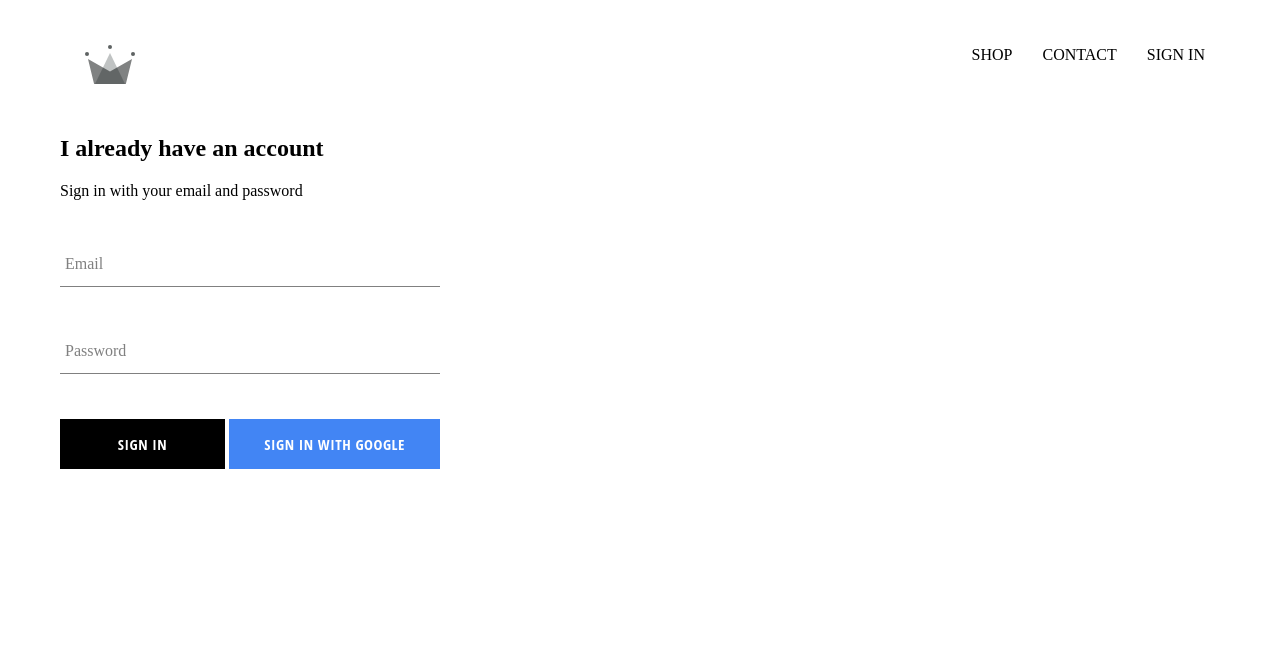
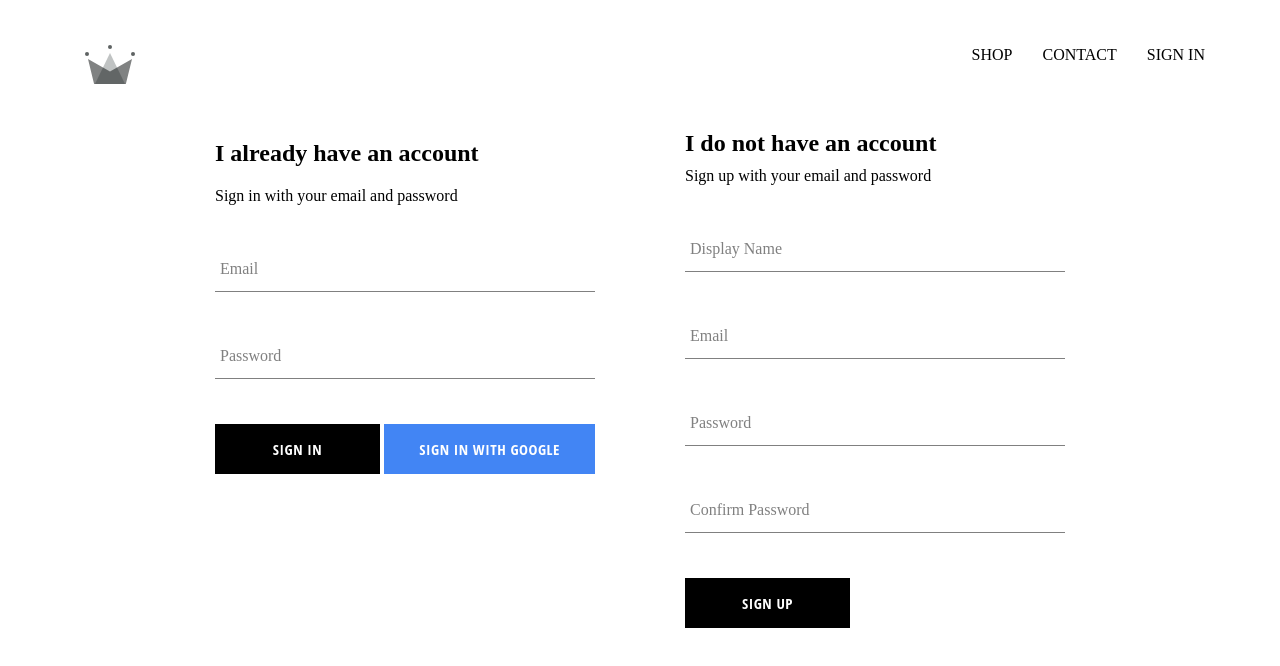
Before and after one commit to ashkankardan/new-horizons-gallery, a React (Create React App) app: page /signin in a window 1280 px wide. Shown: the top 666 px of the page. Built offline with nearby package versions, Linux system fonts and the light colour scheme; no server answers; a web font is replaced by a local one.

Commit message:
signup with email and password

```diff
--- a/src/App.js
+++ b/src/App.js
@@ -6,7 +6,7 @@
 import ShopPage from './pages/shop/Shop'
 import Header from './components/header/Header'
 import SignInAndSignUp from './pages/sign-in-and-sign-up/sign-in-and-sign-up'
-import { auth } from './firebase/firebase.utils'
+import { createUserProfileDocument, auth } from "./firebase/firebase.utils";
 
 
 
@@ -22,9 +22,23 @@
   unsubscribeFromAuth = null;
 
   componentDidMount() {
-    this.unsubscribeFromAuth = auth.onAuthStateChanged(user => {
-      this.setState({ currentUser: user })
-      console.log(user)
+    this.unsubscribeFromAuth = auth.onAuthStateChanged(async userAuth => {
+      if(userAuth) {
+        const userRef = await createUserProfileDocument(userAuth);
+
+        userRef.onSnapshot(snapShot => {
+          this.setState({
+            currentUser: {
+              id: snapShot.id,
+              ...snapShot.data()
+            }
+          })
+          console.log(this.state)
+        })
+      } else {
+        this.setState({ currentUser: userAuth })
+      }
+
     })
   }
 
--- a/src/components/header/Header.jsx
+++ b/src/components/header/Header.jsx
@@ -19,7 +19,6 @@
       <div className="option" onClick={() => auth.signOut()}>SIGN OUT</div> :
       <Link className="option" to="/signin">SIGN IN</Link>
 
-
     }
 
     </div>
--- /dev/null
+++ b/src/components/sign-up/Sign-Up.jsx
@@ -0,0 +1,107 @@
+import React from "react";
+
+import FormInput from "../form-input/Form-Input";
+import CustomButton from "../custom-button/Custom-Button";
+
+import { auth, createUserProfileDocument } from "../../firebase/firebase.utils";
+
+import "./sign-up.scss";
+
+class SignUp extends React.Component {
+  constructor(props) {
+    super(props);
+
+    this.state = {
+      displayName: "",
+      email: "",
+      password: "",
+      confirmPassword: "",
+    };
+
+  }
+
+  handleChange = (event) => {
+    const { name, value } = event.target;
+
+    this.setState({ [name]: value })
+  }
+
+  handleSubmit = async (event) => {
+    event.preventDefault()
+
+    const { displayName, email, password, confirmPassword } = this.state;
+
+    if(password !== confirmPassword) {
+      alert("Passwords don't match!")
+      return;
+    }
+
+    try {
+
+      const { user } = await auth.createUserWithEmailAndPassword(email, password);
+
+      await createUserProfileDocument(user, { displayName })
+
+      this.setState({
+        displayName: "",
+        email: "",
+        password: "",
+        confirmPassword: "",
+      });
+
+    } catch (error) {
+      console.error(error.message)
+    }
+
+
+  }
+
+  render() {
+    const { displayName, email, password, confirmPassword } = this.state;
+
+    return (
+      <div className="sign-up">
+        <h2 className="title">I do not have an account</h2>
+        <span>Sign up with your email and password</span>
+        <form className="sign-up-form" onSubmit={this.handleSubmit}>
+          <FormInput
+            type="text"
+            name="displayName"
+            value={displayName}
+            onChange={this.handleChange}
+            label="Display Name"
+            required
+          />
+          <FormInput
+            type="email"
+            name="email"
+            value={email}
+            onChange={this.handleChange}
+            label="Email"
+            required
+          />
+          <FormInput
+            type="password"
+            name="password"
+            value={password}
+            onChange={this.handleChange}
+            label="Password"
+            required
+          />
+          <FormInput
+            type="password"
+            name="confirmPassword"
+            value={confirmPassword}
+            onChange={this.handleChange}
+            label="Confirm Password"
+            required
+          />
+
+          <CustomButton type="submit">SIGN UP</CustomButton>
+        </form>
+      </div>
+    );
+  }
+}
+
+export default SignUp;
--- /dev/null
+++ b/src/components/sign-up/sign-up.scss
@@ -0,0 +1,9 @@
+.sign-up {
+  display: flex;
+  flex-direction: column;
+  width: 380px;
+
+  .title {
+    margin: 10px 0;
+  }
+}
--- a/src/firebase/firebase.utils.js
+++ b/src/firebase/firebase.utils.js
@@ -12,6 +12,35 @@
   measurementId: "G-C272YZ2TTB",
 };
 
+export const createUserProfileDocument = async (userAuth, additionalData) => {
+
+  if(!userAuth) return;
+
+  const userRef = firestore.doc(`users/${userAuth.uid}`);
+
+  const snapShot = await userRef.get();
+
+  if(!snapShot.exists) {
+    const { displayName, email } = userAuth;
+    const createdAt = new Date();
+
+    try {
+      await userRef.set({
+        displayName,
+        email,
+        createdAt,
+        ...additionalData
+      })
+    } catch (error) {
+      console.log('error creating user', error.message)
+    }
+  }
+
+  return userRef;
+
+}
+
+
 firebase.initializeApp(config);
 
 export const auth = firebase.auth();
--- a/src/pages/sign-in-and-sign-up/sign-in-and-sign-up.jsx
+++ b/src/pages/sign-in-and-sign-up/sign-in-and-sign-up.jsx
@@ -1,6 +1,7 @@
 import React from 'react';
 
 import SignIn from '../../components/sign-in/Sign-In'
+import SignUp from '../../components/sign-up/Sign-Up'
 
 import './sign-in-and-sign-up.scss';
 
@@ -8,6 +9,7 @@
 
   <div className="sign-in-and-sign-up">
   <SignIn />
+  <SignUp />
 
 
   </div>
--- a/src/pages/sign-in-and-sign-up/sign-in-and-sign-up.scss
+++ b/src/pages/sign-in-and-sign-up/sign-in-and-sign-up.scss
@@ -0,0 +1,6 @@
+.sign-in-and-sign-up {
+  width: 850px;
+  display: flex;
+  justify-content: space-between;
+  margin: 30px auto;
+}
```
Also changed, not shown: 1 other file (tests, documents, lock files or other folders).
